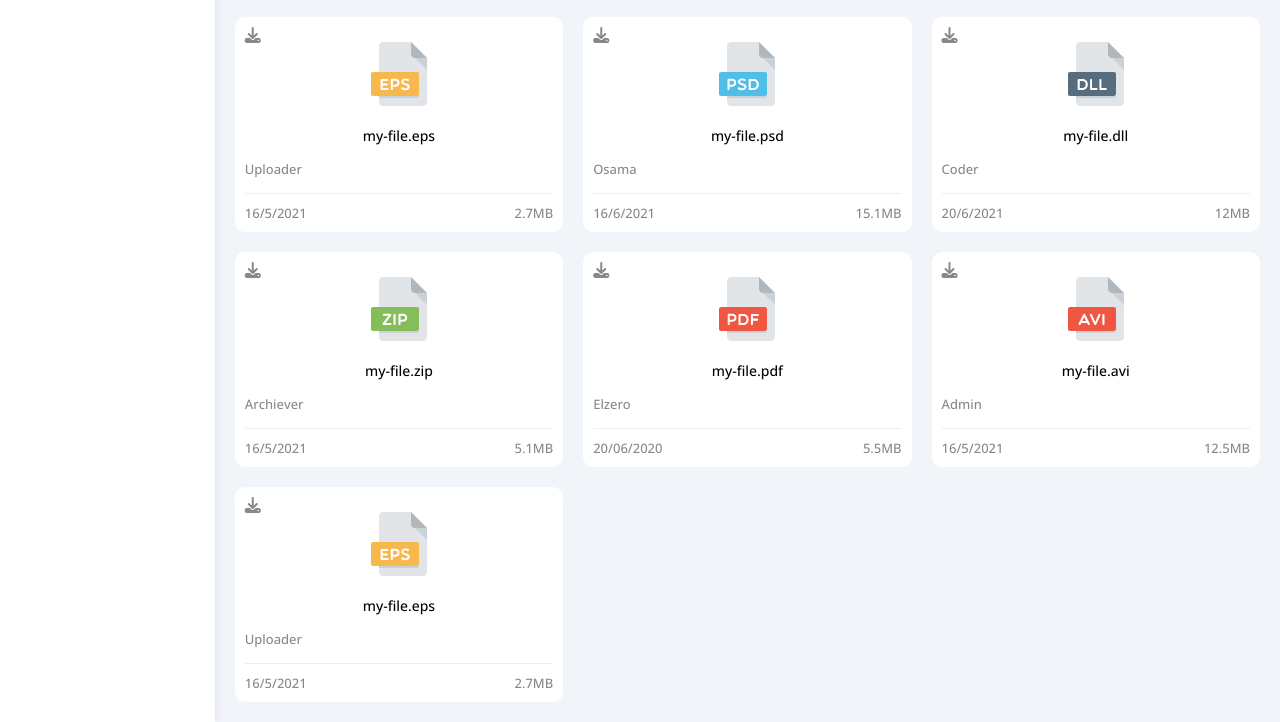
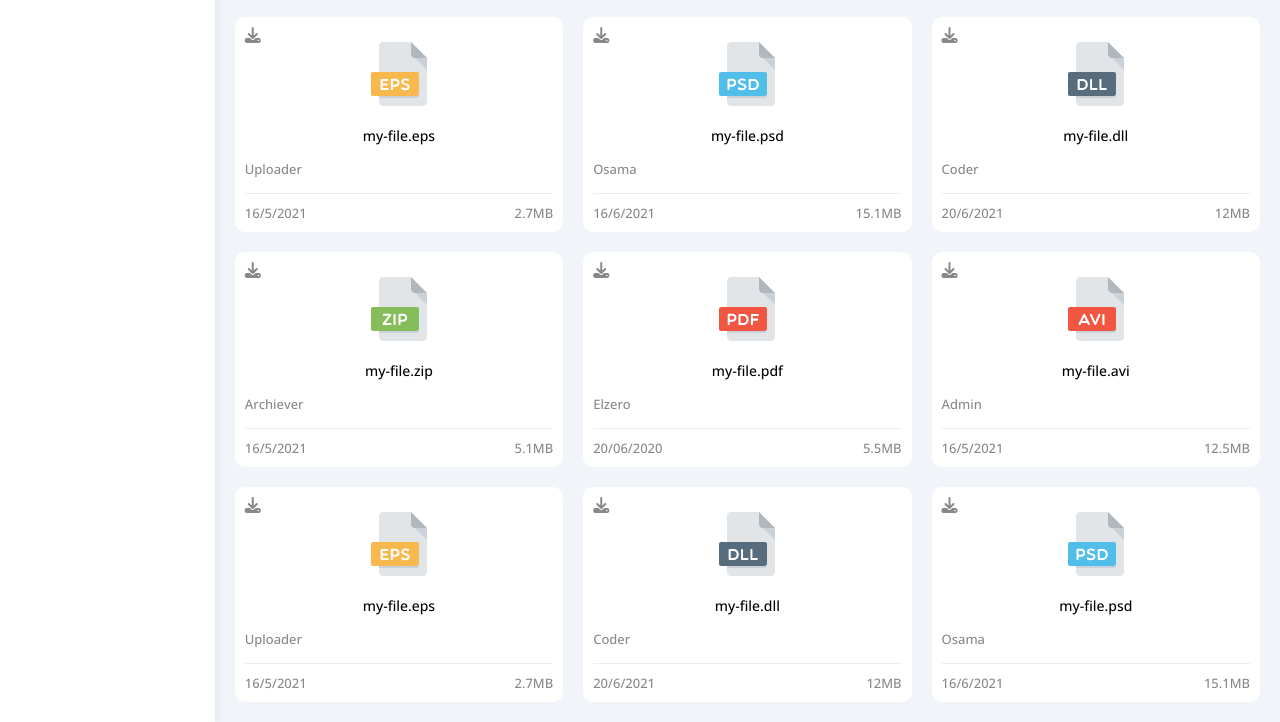
Before and after one commit to esraa237/Dishcon, a plain HTML site: page files.html in a window 1280 px wide. Shown: the part 1328-2050 px from the top of the page. Drawn offline with nearby package versions, Linux system fonts and the light colour scheme.

Commit message:
Finish some Files in Files page

```diff
--- a/files.html
+++ b/files.html
@@ -354,6 +354,30 @@
                           <span>2.7MB</span>
                       </div>
                       </div>
+                      <div class="file bg-white rad-10 p-relative p-10">
+                        <i class="fa-solid fa-download c-gray"></i>
+                        <div class="icon flex-center pt-15 mb-20">
+                        <img src="./images/dll.svg" alt="dll">
+                        </div>
+                        <p class="fs-14 text-c m-0">my-file.dll</p>
+                        <span class="d-block c-gray fs-13 pt-15 pb-15 bordb-gray">Coder</span>
+                        <div class="info pt-10 between-flex c-gray fs-13">
+                            <span>20/6/2021</span>
+                            <span>12MB</span>
+                        </div>
+                          </div>
+                          <div class="file bg-white rad-10 p-relative p-10">
+                          <i class="fa-solid fa-download c-gray"></i>
+                          <div class="icon flex-center pt-15 mb-20">
+                          <img src="./images/psd.svg" alt="psd">
+                          </div>
+                          <p class="fs-14 text-c m-0">my-file.psd</p>
+                          <span class="d-block c-gray fs-13 pt-15 pb-15 bordb-gray">Osama</span>
+                          <div class="info pt-10 between-flex c-gray fs-13">
+                              <span>16/6/2021</span>
+                              <span>15.1MB</span>
+                          </div>
+                          </div>
                 </div>
           </div>
            <!-- End Content  -->
```
